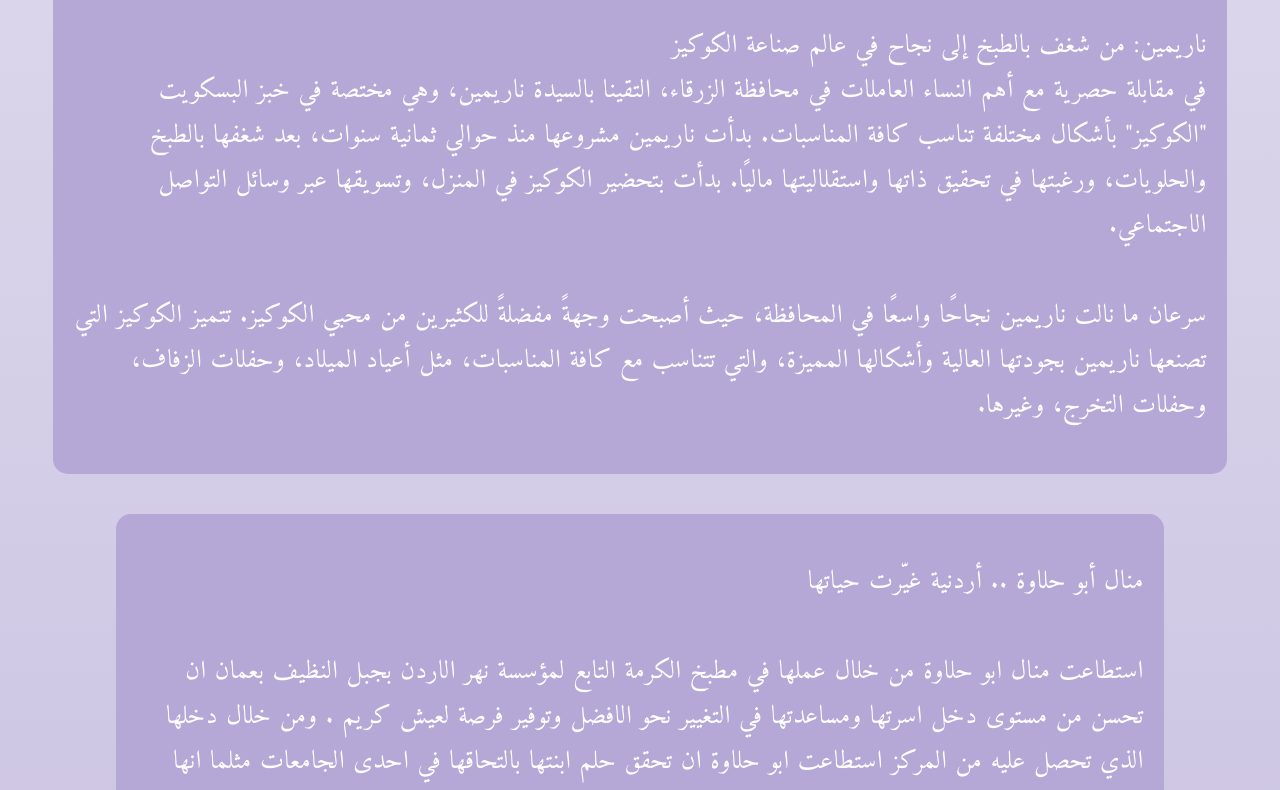
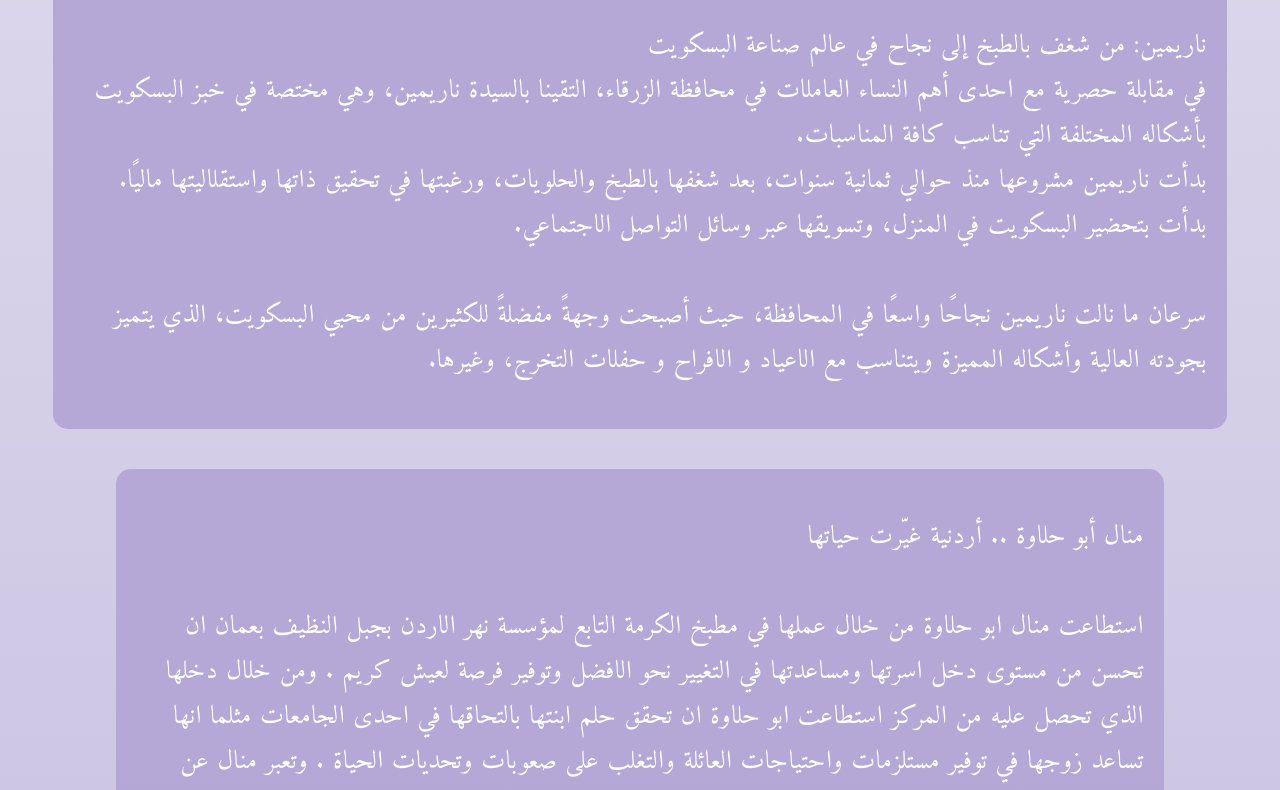
Before and after one commit to lavender-jo/lavender-jo, a plain HTML site: page index.html in a window 1280 px wide. Shown: the part 2877-3667 px from the top of the page. Drawn offline with Linux system fonts and the light colour scheme; a script that the page names is missing; a web font is replaced by a local one.

Commit message:
Update index.html

```diff
--- a/index.html
+++ b/index.html
@@ -95,11 +95,11 @@
                     <div class="right" >
                         <div class="contnet">
                             <p lang="ar">
-                                ناريمين: من شغف بالطبخ إلى نجاح في عالم صناعة الكوكيز<br>
-                                في مقابلة حصرية مع أهم النساء العاملات في محافظة الزرقاء، التقينا بالسيدة ناريمين، وهي مختصة في خبز البسكويت "الكوكيز" بأشكال مختلفة تناسب كافة المناسبات.
-                                بدأت ناريمين مشروعها منذ حوالي ثمانية سنوات، بعد  شغفها بالطبخ والحلويات، ورغبتها في تحقيق ذاتها واستقلاليتها ماليًا. بدأت بتحضير الكوكيز في المنزل، وتسويقها عبر وسائل التواصل الاجتماعي.<br>
+                                  ناريمين: من شغف بالطبخ إلى نجاح في عالم صناعة البسكويت<br>
+                                في مقابلة حصرية مع احدى أهم النساء العاملات في محافظة الزرقاء، التقينا بالسيدة ناريمين، وهي مختصة في خبز البسكويت بأشكاله المختلفة التي تناسب كافة المناسبات. <br>
+                                بدأت ناريمين مشروعها منذ حوالي ثمانية سنوات، بعد  شغفها بالطبخ والحلويات، ورغبتها في تحقيق ذاتها واستقلاليتها ماليًا. بدأت بتحضير البسكويت في المنزل، وتسويقها عبر وسائل التواصل الاجتماعي.<br>
                                 <br>
-                                سرعان ما نالت ناريمين نجاحًا واسعًا في المحافظة، حيث أصبحت وجهةً مفضلةً للكثيرين من محبي الكوكيز. تتميز الكوكيز التي تصنعها ناريمين بجودتها العالية وأشكالها المميزة، والتي تتناسب مع كافة المناسبات، مثل أعياد الميلاد، وحفلات الزفاف، وحفلات التخرج، وغيرها.
+                                سرعان ما نالت ناريمين نجاحًا واسعًا في المحافظة، حيث أصبحت وجهةً مفضلةً للكثيرين من محبي البسكويت، الذي يتميز بجودته العالية وأشكاله المميزة ويتناسب مع الاعياد و الافراح و حفلات التخرج، وغيرها.
                             </p>
                         </div>
                     </div>
```
